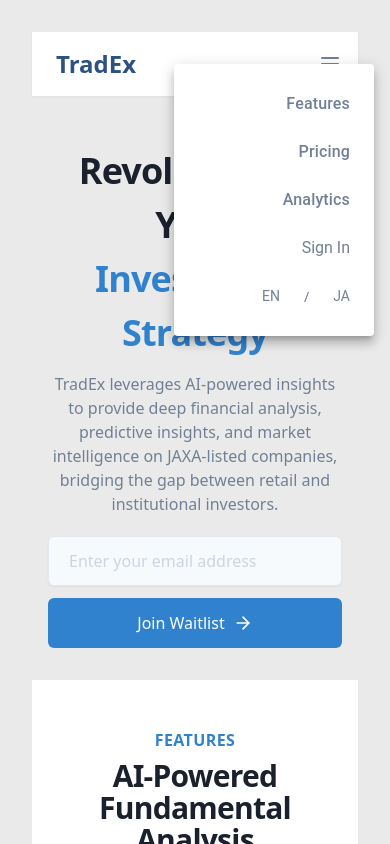
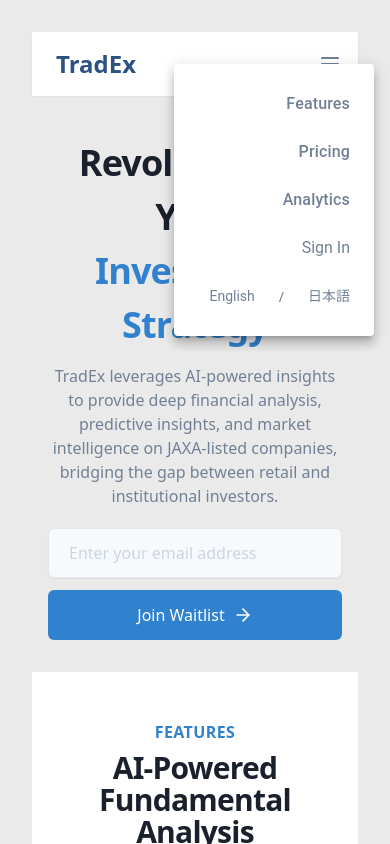
Before and after one commit to builders-weekend-tradex/tradex-frontend, a React (Vite) app: page / in a window 390 px wide. Both pictures are taken after a click on the button "Open main menu". Shown: the top 844 px of the page. Built offline with nearby package versions, Linux system fonts and the light colour scheme.

Commit message:
fix: Add comments to code. Update mobile menu language options. Move react imports to top of files. Move styling on from <main> element in  App.tsx and put it on the parent div in AnalyticsPage.tsx.

```diff
--- a/src/App.tsx
+++ b/src/App.tsx
@@ -9,9 +9,8 @@
   return (
     <div>
       <Header />
-      <main className="flex-1 pt-2 w-full">
-        <Outlet />
-      </main>
+      {/* Outlet will update dynamically based on the current route */}
+      <Outlet />
       <Footer />
     </div>
   );
--- a/src/components/analytics/fundamentals/AboutCompany.tsx
+++ b/src/components/analytics/fundamentals/AboutCompany.tsx
@@ -4,6 +4,7 @@
   const { t } = useTranslation();
   return (
     <div>
+      {/* This is intended as a Heading for the chart that will be shown underneath */}
       <h2 className="text-gray-900 text-2xl font-bold text-left pl-3">
         {t("analytics_page.fundamentals.about_company")}
       </h2>
--- a/src/components/analytics/fundamentals/FinancialSheet.tsx
+++ b/src/components/analytics/fundamentals/FinancialSheet.tsx
@@ -4,6 +4,7 @@
   const { t } = useTranslation();
   return (
     <div>
+      {/* This is intended as a Heading for the chart that will be shown underneath */}
       <h2 className="text-gray-900 text-2xl font-bold text-left pl-3">
         {t("analytics_page.fundamentals.financial_sheet")}
       </h2>
--- a/src/components/analytics/fundamentals/ManagementInfo.tsx
+++ b/src/components/analytics/fundamentals/ManagementInfo.tsx
@@ -5,6 +5,7 @@
 
   return (
     <div>
+      {/* This is intended as a Heading for the chart that will be shown underneath */}
       <h2 className="text-gray-900 text-2xl font-bold text-left pl-3">
         {t("analytics_page.fundamentals.management_info")}
       </h2>
--- a/src/components/analytics/social/NewsArticles.tsx
+++ b/src/components/analytics/social/NewsArticles.tsx
@@ -5,6 +5,7 @@
 
   return (
     <div className="md:w-2/3 sticky top-4 self-start">
+      {/* This is intended as a Heading for the chart that will be shown underneath */}
       <h2 className="text-gray-900 text-2xl font-bold text-left pl-3">
         {t("analytics_page.socials.news")}
       </h2>
--- a/src/components/analytics/social/SentimentScore.tsx
+++ b/src/components/analytics/social/SentimentScore.tsx
@@ -5,6 +5,7 @@
 
   return (
     <div className="md:w-1/3 sticky top-4 self-start">
+      {/* This is intended as a Heading for the chart that will be shown underneath */}
       <h2 className="text-gray-900 text-2xl font-bold text-left pl-3">
         {t("analytics_page.socials.sentiment_score")}
       </h2>
--- a/src/components/analytics/technicals/AveragesChart.tsx
+++ b/src/components/analytics/technicals/AveragesChart.tsx
@@ -5,6 +5,7 @@
 
   return (
     <div>
+      {/* This is intended as a Heading for the chart that will be shown underneath */}
       <h2 className="text-gray-900 text-2xl font-bold text-left pl-3">
         {t("analytics_page.technicals.averages_chart")}
       </h2>
--- a/src/components/analytics/technicals/BuySellChart.tsx
+++ b/src/components/analytics/technicals/BuySellChart.tsx
@@ -5,6 +5,7 @@
 
   return (
     <div>
+      {/* This is intended as a Heading for the chart that will be shown underneath */}
       <h2 className="text-gray-900 text-2xl font-bold text-left pl-3">
         {t("analytics_page.technicals.buy_sell_chart")}
       </h2>
--- a/src/components/analytics/technicals/PriceTable.tsx
+++ b/src/components/analytics/technicals/PriceTable.tsx
@@ -5,6 +5,7 @@
 
   return (
     <div>
+      {/* This is intended as a Heading for the chart that will be shown underneath */}
       <h2 className="text-gray-900 text-2xl font-bold text-left pl-3">
         {t("analytics_page.technicals.price_table")}
       </h2>
--- a/src/components/language/LanguageSelector.tsx
+++ b/src/components/language/LanguageSelector.tsx
@@ -1,3 +1,4 @@
+import { Fragment, useState } from "react";
 import {
   Menu,
   Transition,
@@ -5,7 +6,6 @@
   MenuItems,
   MenuItem,
 } from "@headlessui/react";
-import { Fragment, useState } from "react";
 import { useTranslation } from "react-i18next";
 import { ChevronDownIcon } from "@heroicons/react/20/solid";
 
--- a/src/components/layout/Header.tsx
+++ b/src/components/layout/Header.tsx
@@ -1,7 +1,7 @@
+import { useState } from "react";
 import LanguageSelector from "../language/LanguageSelector";
 import { useTranslation } from "react-i18next";
 import { Link } from "react-router-dom";
-import { useState } from "react";
 import { Menu, MenuItem } from "@mui/material";
 
 const Header: React.FC = () => {
@@ -147,7 +147,7 @@
               className="text-gray-600 text-sm hover:text-gray-900 text-right w-full"
               onClick={() => changeLanguage("en")}
             >
-              EN
+              English
             </button>
           </MenuItem>
           <span className="text-gray-600 text-right text-sm flex items-center">
@@ -159,7 +159,7 @@
               className="text-gray-600 text-sm hover:text-gray-900 text-right w-full"
               onClick={() => changeLanguage("ja")}
             >
-              JA
+              日本語
             </button>
           </MenuItem>
         </div>
--- a/src/components/pages/AnalyticsPage.tsx
+++ b/src/components/pages/AnalyticsPage.tsx
@@ -1,7 +1,7 @@
+import { useState } from "react";
 import SocialTab from "../analytics/social/SocialTab";
 import FundamentalsTab from "../analytics/fundamentals/FundamentalsTab";
 import TechnicalsTab from "../analytics/technicals/TechnicalsTab";
-import { useState } from "react";
 import { ActiveTab } from "../../types/ActiveTabEnum";
 import { useTranslation } from "react-i18next";
 
@@ -14,7 +14,7 @@
   };
 
   return (
-    <div className="w-full">
+    <div className="w-full pt-2">
       <div className="flex space-x-1">
         <button
           className={`px-4 py-2 hover:bg-gray-100 rounded-t-lg focus:outline-none ${
```
